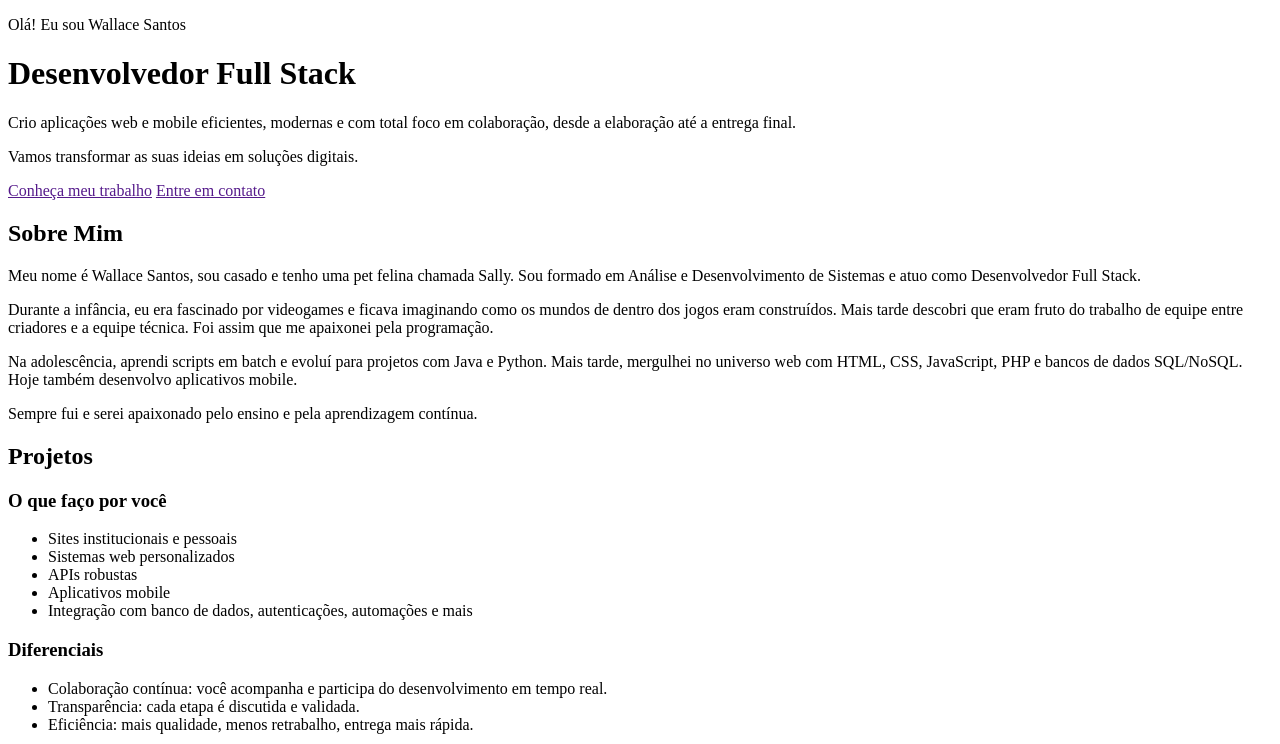
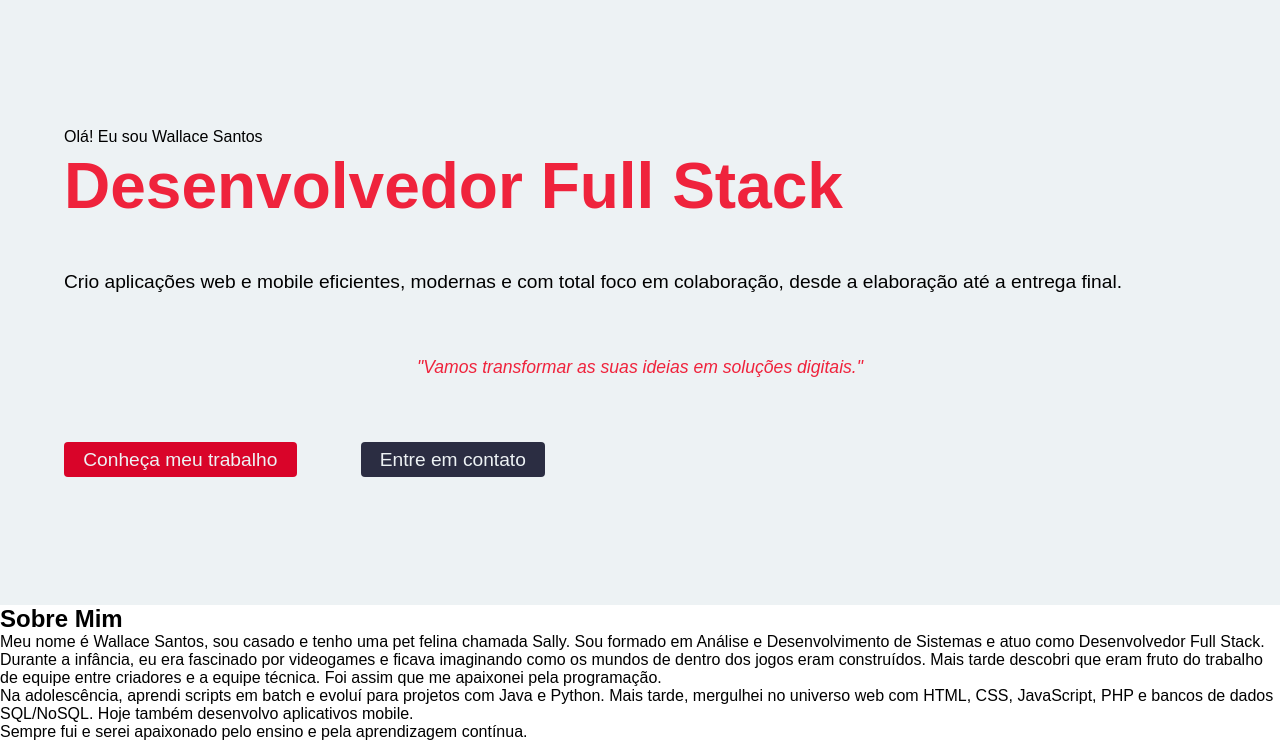
Before and after one commit to WallaceSt/personal-portifolio, a plain HTML site: page index.html in a window 1280 px wide. Shown: the top 744 px of the page. Drawn offline with Linux system fonts and the light colour scheme.

Commit message:
Adding some style to the hero section

```diff
--- a/index.html
+++ b/index.html
@@ -4,23 +4,27 @@
     <meta charset="UTF-8" />
     <meta name="viewport" content="width=device-width, initial-scale=1.0" />
     <title>Wallace Santos</title>
-    <link rel="stylesheet" href="style.css">
+    <link rel="stylesheet" href="style.css" />
   </head>
 
   <body>
+    <section id="hero" class="hero">
+      <div class="hero__heading">
         <p>Olá! Eu sou Wallace Santos</p>
         <h1>Desenvolvedor Full Stack</h1>
-
+      </div>
+      <div class="hero__intro">
         <p>
           Crio aplicações web e mobile eficientes, modernas e com total foco em
           colaboração, desde a elaboração até a entrega final.
         </p>
-
-    <p>Vamos transformar as suas ideias em soluções digitais.</p>
-    <p>
-      <a href="">Conheça meu trabalho</a>
-      <a href="">Entre em contato</a>
-    </p>
+        <p class="hero__intro--attention">"Vamos transformar as suas ideias em soluções digitais."</p>
+      </div>
+      <div class="hero__cta">
+        <a class="cta cta--primary" href="">Conheça meu trabalho</a>
+        <a class="cta cta--secondary" href="">Entre em contato</a>
+      </div>
+    </section>
 
     <h2>Sobre Mim</h2>
     <p>
@@ -99,7 +103,10 @@
     </ul>
 
     <h2>Contato</h2>
-    <p>Quer conversar sobre seu projeto ou tirar uma dúvida? Fique à vontade para me chamar.</p>
+    <p>
+      Quer conversar sobre seu projeto ou tirar uma dúvida? Fique à vontade para
+      me chamar.
+    </p>
     <ul>
       <li>Email: wallacycleyton@gmail.com</li>
       <li>Linkedin: linkedin.com/in/wallacesantos</li>
--- a/style.css
+++ b/style.css
@@ -0,0 +1,66 @@
+* {
+  box-sizing: border-box;
+  margin: 0;
+  padding: 0;
+  font-family: sans-serif;
+  text-decoration: none;
+}
+
+.hero {
+  padding: 8rem 4rem 8rem 4rem;
+  background-color: #EDF2F4;
+}
+
+.hero__heading {
+  display: flex;
+  flex-direction: column;
+  /* align-items: center; */
+  gap: .2rem;
+}
+
+.hero__heading p {
+  /* font-style: italic; */
+}
+
+.hero__heading h1 {
+  font-size: 4rem;
+  color: #ef233c;
+}
+
+.hero__intro {
+  margin-top: 3rem;
+  display: flex;
+  flex-direction: column;
+  gap: 2rem;
+  font-size: 1.2rem;
+}
+
+.hero__intro--attention {
+  margin-top: 2rem;
+  font-size: 1.1rem;
+  align-self: center;
+  font-style: italic;
+  color: #EF233C;
+}
+
+.hero__cta {
+  margin-top: 4rem;
+  display: flex;
+  gap: 4rem;
+}
+
+.cta {
+  color: #EDF2F4;
+  padding: .4rem 1.2rem;
+  font-size: 1.2rem;
+  border-radius: 4px;
+}
+
+.cta--primary {
+  background-color: #D90429;
+  transition: .3s ease-in-out;
+}
+
+.cta--secondary {
+  background-color: #2B2D42;
+}
```
Lines whose indentation alone changed are shown as unchanged.
